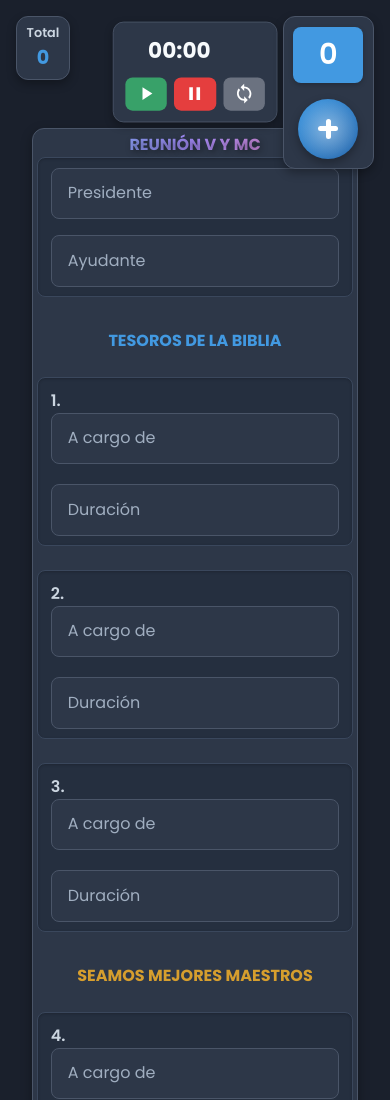
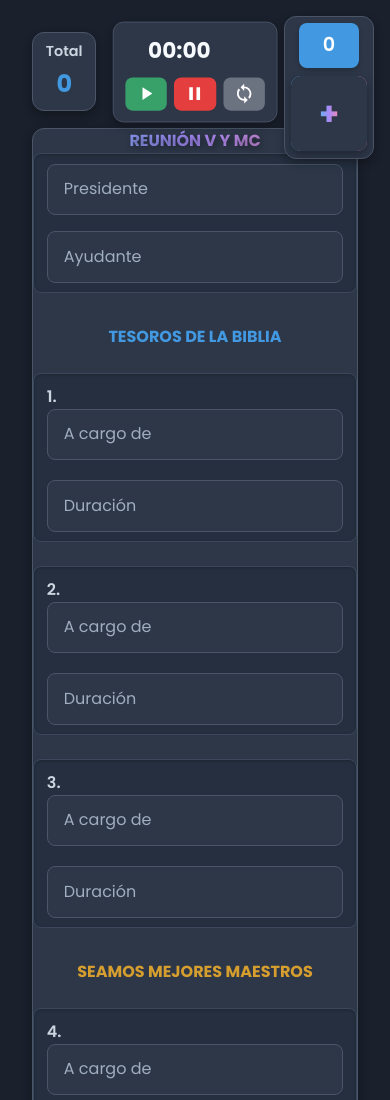
Before and after one commit to pwtrelew/Tiempos, a plain HTML site: page index.html in a window 390 px wide. Shown: the top 1100 px of the page. Drawn offline with nearby package versions, Linux system fonts and the light colour scheme.

Commit message:
Update index.html

```diff
--- a/index.html
+++ b/index.html
@@ -116,7 +116,7 @@
             background-clip: text;
             color: transparent; /* Fallback for browsers that don't support -webkit-text-fill-color */
             /* Removed padding, border-radius, border, box-shadow, width, and margins */
-            margin-bottom: 10rem; /* Increased margin-bottom for more space */
+            margin-bottom: 12rem; /* Increased margin-bottom significantly */
             text-align: center;
             font-size: 5rem; /* Increased font size */
             font-weight: 700;
@@ -269,81 +269,82 @@
         /* Floating Counter Container (Resettable) - Dark Mode adjustments */
         .floating-counter-container {
             position: fixed;
-            top: 2rem;
+            top: 2rem; /* Aligned with stopwatch container's top */
             right: 2rem;
             display: flex;
             flex-direction: column;
             align-items: center;
             background-color: #2D3748; /* Dark background */
-            padding: 0.8rem;
+            padding: 0.5rem; /* Reduced padding */
             border-radius: 0.75rem;
             box-shadow: 0 4px 10px rgba(0, 0, 0, 0.3);
             z-index: 1000;
-            width: fit-content;
+            width: 120px; /* Fixed width for desktop */
             border: 1px solid #4A5568; /* Subtle border */
         }
         .floating-counter-display {
             background-color: #4299E1; /* Brighter blue for display */
             color: white;
-            padding: 0.8rem 1.2rem;
+            padding: 0.5rem 0.8rem; /* Adjusted padding */
             border-radius: 0.5rem;
             font-weight: 600;
-            font-size: 2.2rem;
+            font-size: 1.2rem; /* Reduced font size */
             box-shadow: 0 2px 5px rgba(0, 0, 0, 0.2);
             transition: background-color 0.3s ease-in-out;
             margin-bottom: 0.5rem;
-            min-width: 80px;
+            min-width: 60px; /* Adjusted min-width */
             text-align: center;
         }
         .floating-counter-display.reset-feedback {
             background-color: #E53E3E; /* Red for reset feedback */
         }
         .floating-counter-button {
-            background-color: #4299E1; /* Brighter blue */
-            color: white;
-            border: none;
-            border-radius: 50%;
-            width: 60px;
-            height: 60px;
-            font-size: 0;
+            width: 100%; /* Fill parent container's width */
+            aspect-ratio: 1 / 1; /* Make it a square based on its width */
+            border-radius: 0.75rem; /* Rounded corners for the square */
+            background-color: #2D3748; /* Solid gray background */
+            position: relative;
+            overflow: hidden;
             display: flex;
             justify-content: center;
             align-items: center;
             cursor: pointer;
             box-shadow: 0 4px 10px rgba(0, 0, 0, 0.3);
-            transition: background-color 0.2s ease-in-out, transform 0.1s ease-in-out, border 0.2s ease-in-out;
-            margin-top: 0.5rem;
-
-            background-image: radial-gradient(circle at center, rgba(255, 255, 255, 0.4) 0%, rgba(255, 255, 255, 0) 70%), linear-gradient(to bottom right, #4299E1, #2B6CB0);
-            position: relative;
-            overflow: hidden;
+            transition: background-color 0.2s ease-in-out, transform 0.1s ease-in-out;
+            border: none; /* Remove default border */
+            outline: none;
         }
-        .floating-counter-button::before,
-        .floating-counter-button::after {
+        .floating-counter-button::before {
             content: '';
             position: absolute;
-            background-color: white;
-            border-radius: 3px;
-            z-index: 1;
+            top: -2px; /* Adjust to create border thickness */
+            left: -2px;
+            right: -2px;
+            bottom: -2px;
+            background: linear-gradient(to right, #63B2ED, #A78BFA, #F687B3); /* Gradient border */
+            z-index: -1;
+            border-radius: inherit; /* Inherit rounded corners */
         }
-        .floating-counter-button::before {
-            width: 24px;
-            height: 6px;
-        }
-        .floating-counter-button::after {
-            width: 6px;
-            height: 24px;
+        .floating-counter-button .plus-icon {
+            font-size: 2.5rem; /* Size of the plus icon */
+            font-weight: 700;
+            background: linear-gradient(to right, #63B2ED, #A78BFA, #F687B3); /* Gradient for the plus icon */
+            -webkit-background-clip: text;
+            -webkit-text-fill-color: transparent;
+            background-clip: text;
+            color: transparent; /* Fallback */
+            line-height: 1; /* Adjust line height to center vertically */
         }
         .floating-counter-button:hover {
-            background-color: #2B6CB0; /* Darker blue on hover */
+            background-color: #3A475C; /* Slightly lighter dark gray on hover */
             transform: translateY(-2px);
         }
         .floating-counter-button:active {
+            background-color: #1C3660; /* Even darker gray when pressed */
             transform: translateY(0);
         }
         .floating-counter-button.long-press-active {
             background-color: #1C3660;
-            border: 2px solid #63B2ED;
         }
 
         /* New Total Comments Counter Container (Persistent) - Dark Mode adjustments */
@@ -430,7 +431,7 @@
         }
         .reset-data-button:hover {
             background-color: #3A475C; /* Slightly lighter dark gray on hover */
-            transform: translateY(-1px);
+            transform: translateY(0);
         }
         .reset-data-button:active {
             transform: translateY(0);
@@ -579,12 +580,12 @@
                 padding-bottom: 4rem; /* Adjusted padding-bottom for mobile */
             }
             .container {
-                padding: 0.25rem; /* Further reduced padding for mobile */
+                padding: 0; /* Removed padding for mobile to be truly edge-to-edge */
                 margin: 0; /* Removed margin for mobile */
             }
             h1 {
                 font-size: 4rem; /* Adjusted font size for mobile h1 */
-                margin-bottom: 6rem; /* Adjusted margin-bottom for mobile h1 */
+                margin-bottom: 8rem; /* Adjusted margin-bottom for mobile h1 */
             }
             .section-title {
                 font-size: 1rem;
@@ -630,40 +631,24 @@
                 font-size: 0.7rem;
             }
             .floating-counter-container {
-                top: 1rem;
+                top: 1rem; /* Aligned with stopwatch container's top for mobile */
                 right: 1rem;
-                padding: 0.6rem;
+                padding: 0.4rem; /* Further reduced padding for mobile */
+                width: 90px; /* Fixed width for mobile */
             }
             .floating-counter-button {
-                width: 60px;
-                height: 60px;
+                width: 100%; /* Fill parent container's width */
+                aspect-ratio: 1 / 1; /* Make it a square based on its width */
+                border-radius: 0.6rem; /* Adjusted border-radius for mobile */
             }
-            .floating-counter-button::before,
-            .floating-counter-button::after {
-                width: 20px;
-                height: 5px;
+            .floating-counter-button::before {
+                top: -1px; /* Adjusted border thickness for mobile */
+                left: -1px;
+                right: -1px;
+                bottom: -1px;
             }
-            .floating-counter-button::after {
-                width: 5px;
-                height: 20px;
-            }
-            .floating-counter-display {
-                padding: 0.4rem 0.8rem;
-                font-size: 1.8rem;
-                min-width: 70px;
-            }
-            .total-comments-container {
-                top: 1rem;
-                left: 1rem;
-                padding: 0.4rem 0.6rem;
-            }
-            .total-comments-label {
-                font-size: 0.8rem;
-                margin-bottom: 0.1rem;
-            }
-            .total-comments-display {
-                font-size: 1.2rem;
-                min-width: 30px;
+            .floating-counter-button .plus-icon {
+                font-size: 2rem; /* Adjusted font size for mobile */
             }
             .generate-report-button, .reset-data-button {
                 padding: 0.6rem 1.5rem; /* Adjusted padding for mobile buttons */
@@ -735,7 +720,7 @@
     <div class="floating-counter-container">
         <div id="floating-counter-display" class="floating-counter-display">0</div>
         <button id="floating-counter-button" class="floating-counter-button" aria-label="Incrementar contador">
-            <!-- Plus icon is created using ::before and ::after pseudo-elements in CSS -->
+            <span class="plus-icon">+</span>
         </button>
     </div>
 
@@ -748,7 +733,7 @@
     <div class="container">
         <h1><strong>REUNIÓN V Y MC</strong></h1>
 
-        <!-- Combined fields for Presidente and Ayudante -->
+        <!-- Combined fields for Presidente y Ayudante -->
         <div class="input-group">
             <div class="mb-4"> <!-- Added a margin-bottom for spacing between Presidente and Ayudante -->
                 <input type="text" id="presidente-nombre" name="presidente-nombre" class="name-input" placeholder="Presidente">
```
